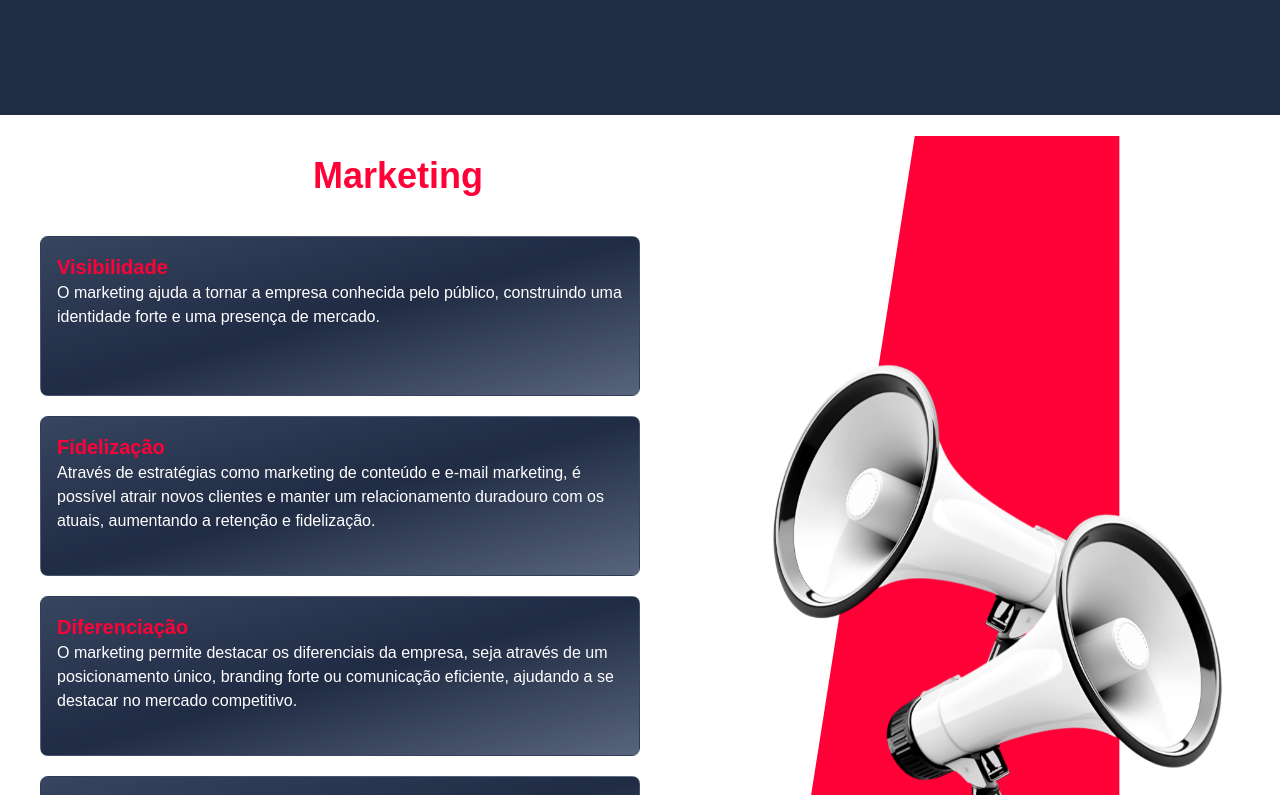
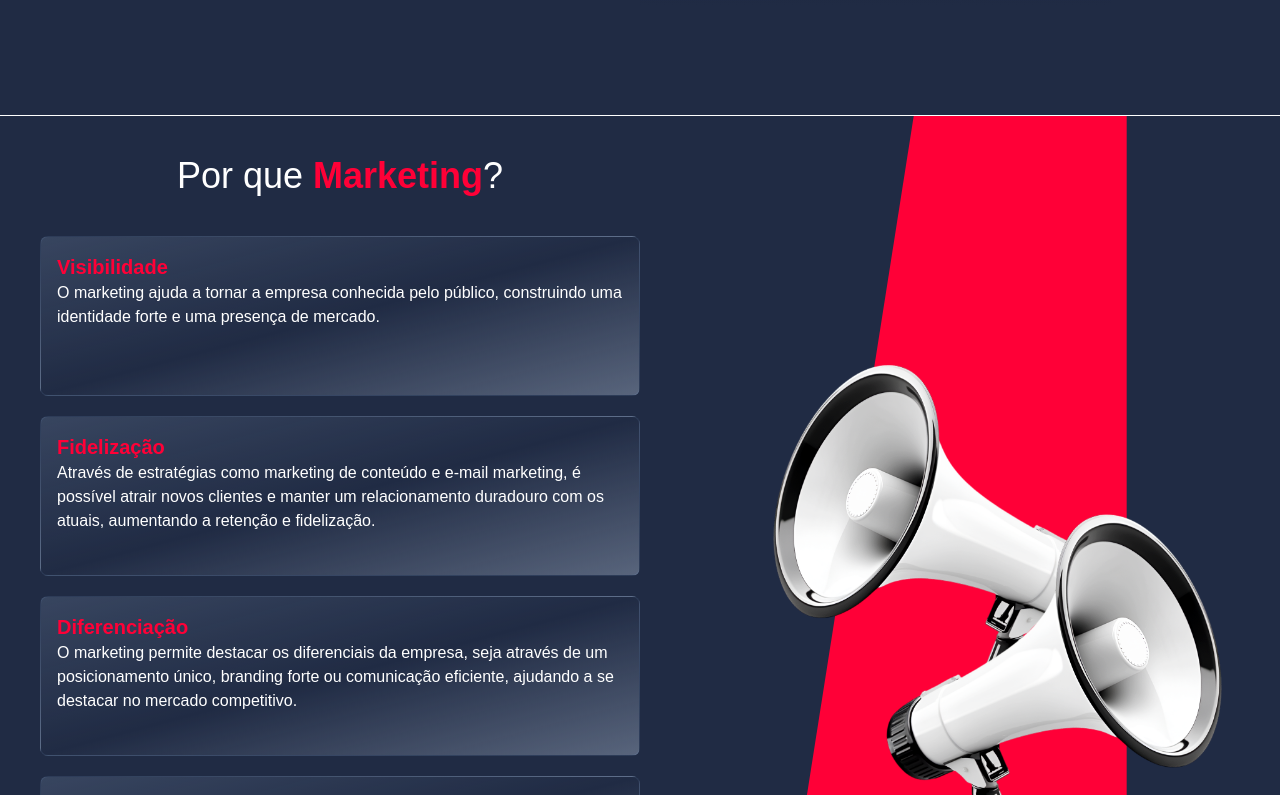
Before and after one commit to lucascardosopsd/landing-page-in-finity, a Next.js app: page / in a window 1280 px wide. Shown: the part 725-1520 px from the top of the page. Built offline with nearby package versions, Linux system fonts and the light colour scheme.

Commit message:
update: why section layout

```diff
--- a/src/components/sections/WhySection.tsx
+++ b/src/components/sections/WhySection.tsx
@@ -32,7 +32,9 @@
   ];
 
   return (
-    <div className="min-h-[calc(100svh)] py-5 flex items-center justify-center">
+    <div className="min-h-[calc(100svh)] flex items-center justify-center bg-blue-950 relative">
+      <div className="hidden tablet:block absolute top-0 left-0 h-40 bg-gradient-to-t from-transparent to-blue-950 z-20"></div>
+
       <div className="mx-auto max-w-screen-desktop tablet:px-10 relative">
         <Image
           alt="megaphone"
@@ -43,7 +45,7 @@
         />
 
         <div className="flex z-50">
-          <div className="flex flex-col flex-1 items-center justify-center tablet:gap-5 text-background">
+          <div className="flex flex-col flex-1 items-center justify-center tablet:gap-5 text-background py-5">
             <HighlightWords
               words={["Marketing"]}
               highlightClassName="font-semibold text-red-500"
@@ -65,7 +67,7 @@
               src="/megaphone.png"
               height={1000}
               width={1000}
-              className="w-full h-auto z-20 sticky top-0"
+              className="w-full h-auto z-20"
             />
 
             <Image
```
